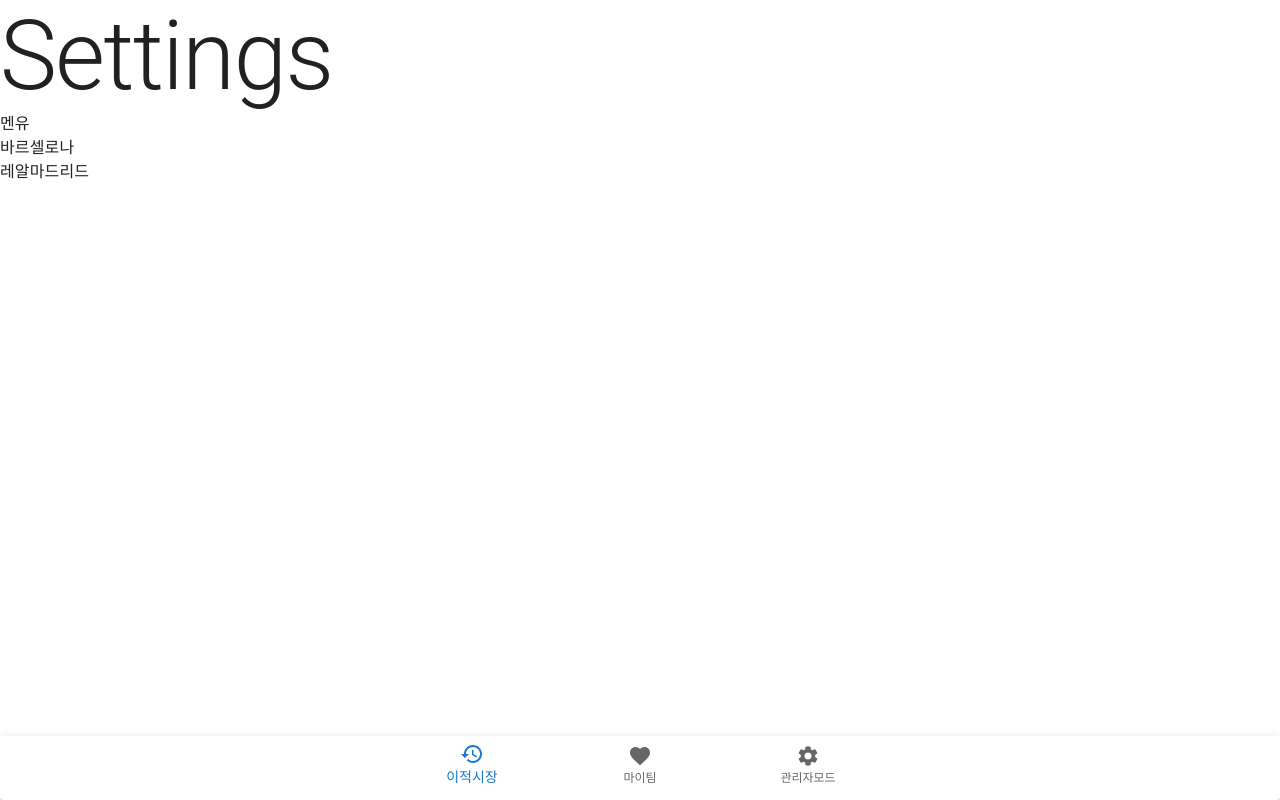
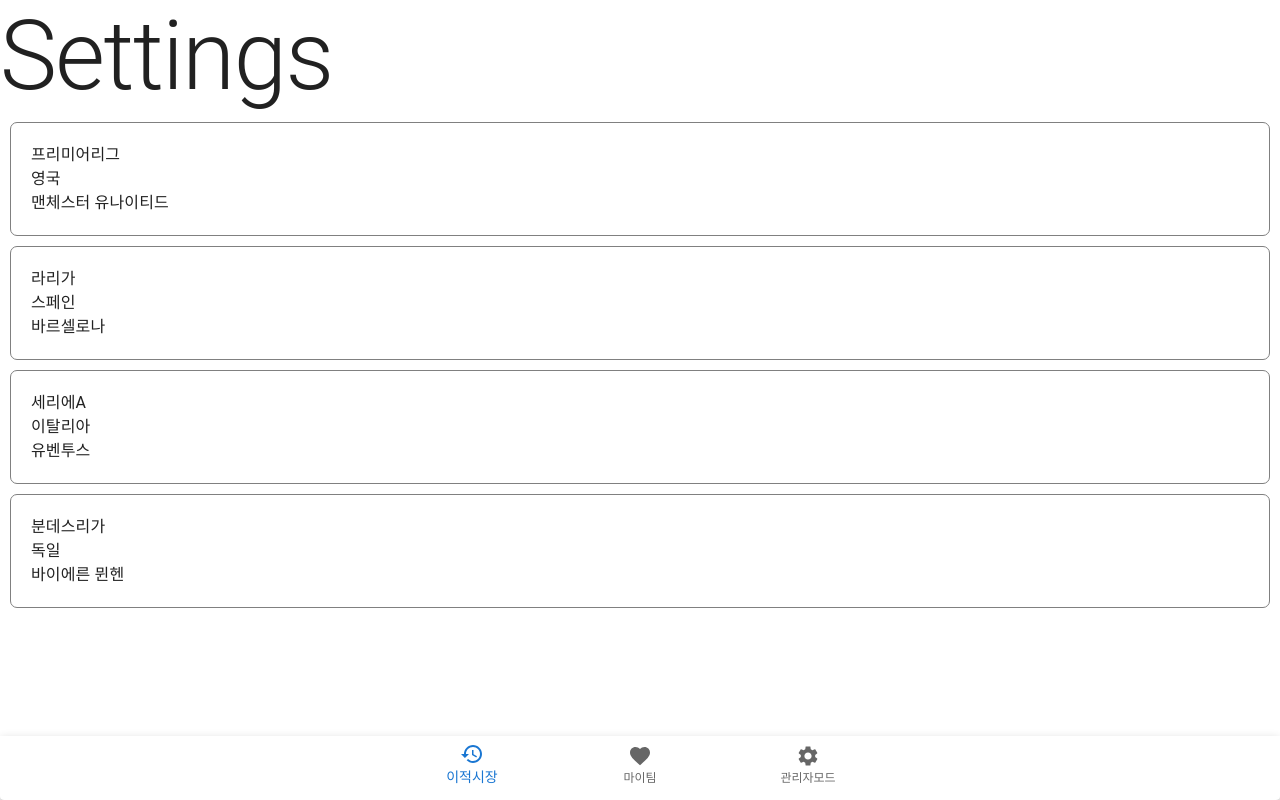
Before and after one commit to science9761/my-fifa, a React (Create React App) app: page /my-fifa/settings in a window 1280 px wide. Built offline with nearby package versions, Linux system fonts and the light colour scheme.

Commit message:
feat: 팀 렌더링 구현
Co-authored-by: Gabriel Ju Hyun, Yoon <gabrielyoon7@gmail.com>

```diff
--- a/src/containers/Settings.js
+++ b/src/containers/Settings.js
@@ -1,13 +1,41 @@
 import { Box, Typography } from "@mui/material";
 import { useState } from "react";
 
-function Settings(){
-  const [teams,setTeams]=useState(["멘유",'바르셀로나','레알마드리드']);
-  return(
+function Settings() {
+  const [teams, setTeams] = useState([
+    {
+      name:'맨체스터 유나이티드',
+      league:'프리미어리그',
+      nation:'영국',
+    },
+    {
+      name:'바르셀로나',
+      league:'라리가',
+      nation:'스페인',
+    },
+    {
+      name:'유벤투스',
+      league:'세리에A',
+      nation:'이탈리아',
+    },
+    {
+      name:'바이에른 뮌헨',
+      league:'분데스리가',
+      nation:'독일',
+    },
+  ]);
+
+  return (
     <Box>
       <Typography variant="h1">Settings</Typography>
       {
-        teams.map((team)=> <Box>{team}</Box>)
+        teams.map((team) => (
+          <Box sx={{border:'1px solid gray', borderRadius:'7px', padding:'20px', margin:'10px'}}>
+            <Box>{team.league}</Box>
+            <Box>{team.nation}</Box>
+            <Box>{team.name}</Box>
+          </Box>
+        ))
       }
     </Box>
   )
```
